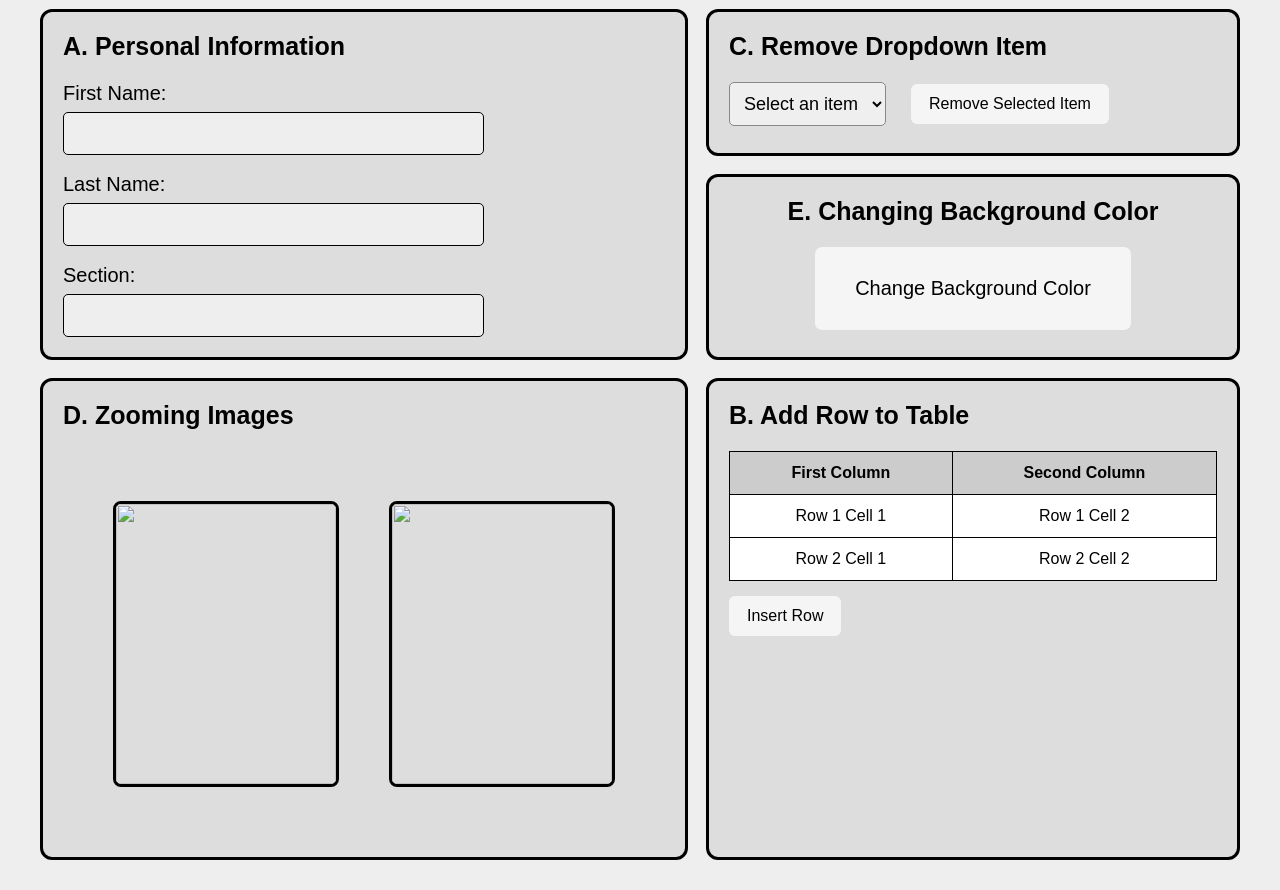
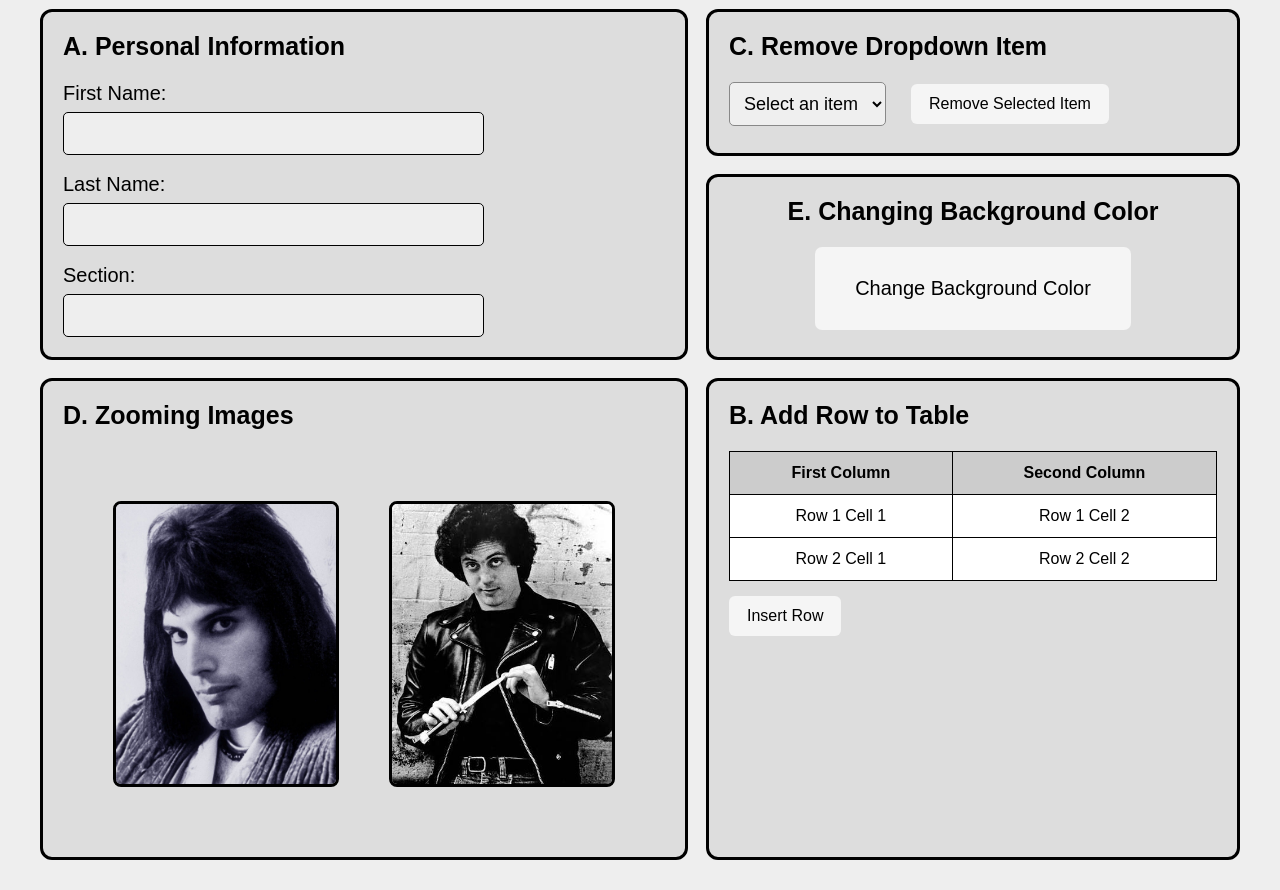
Before and after one commit to RedGit055/WebSysAct-3ProgramB, a plain HTML site: page index.html in a window 1280 px wide. Shown: the part 109-999 px from the top of the page. Drawn offline with Linux system fonts and the light colour scheme; the site is published under a folder, as on GitHub Pages, so addresses that start at the root find nothing.

Commit message:
Fix image paths

```diff
--- a/index.html
+++ b/index.html
@@ -62,8 +62,8 @@
             <h2>D. Zooming Images</h2>
 
             <div class="images-container">
-                <img src="/images/freddie.jpg" class="myImage">
-                <img src="/images/billy.jpg" class="myImage">
+                <img src="images/freddie.jpg" class="myImage">
+                <img src="images/billy.jpg" class="myImage">
             </div>
         </div>
 
```
